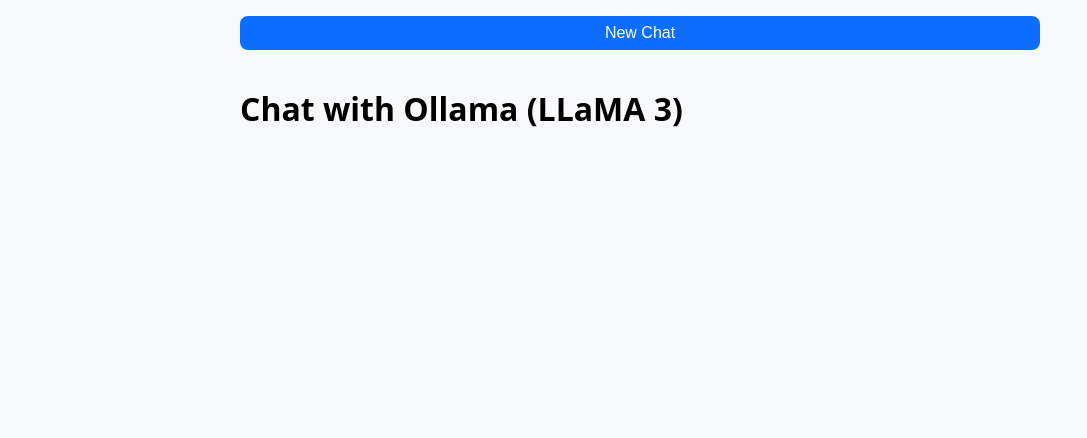
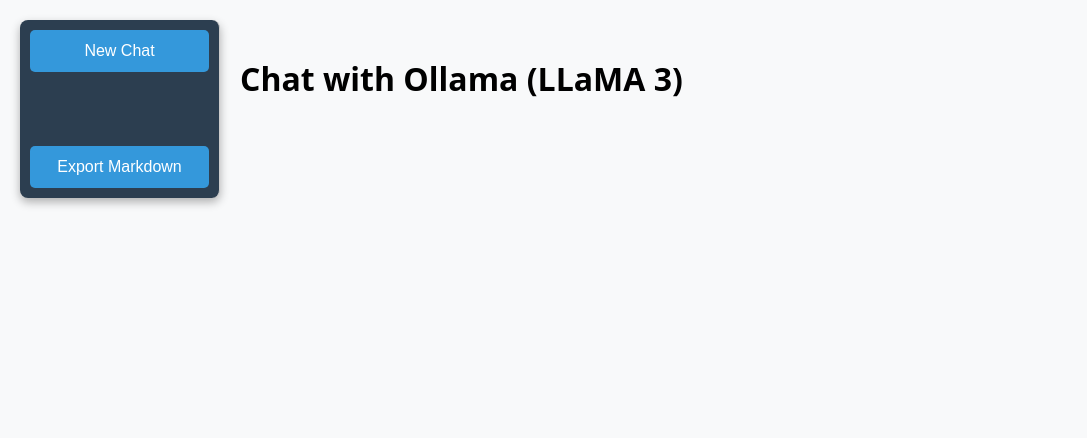
Before and after one commit to stela2502/flask_ollama_web, a Flask app: page / in a window 1280 px wide. Shown: the top 438 px of the page, without its empty margins (0-1087 px from the left). Run offline with Flask 3, Linux system fonts and the light colour scheme; some libraries are stand-ins or nearby versions.

Commit message:
Added floating sidebar.

```diff
--- a/flask_ollama_web/routes.py
+++ b/flask_ollama_web/routes.py
@@ -45,3 +45,31 @@
 def new_chat():
     session["chat_history"] = []  # Clear stored chat
     return redirect(url_for('index'))
+
+
+@app.route('/export_markdown', methods=['GET'])
+def export_markdown():
+    chat_history = session.get("chat_history", [])
+
+    # Convert chat history to markdown string
+    md_lines = []
+    for message in chat_history:
+        role = message.get("role", "unknown")
+        content = message.get("raw") or message.get("content") or ""
+        if role == "user":
+            md_lines.append(f"### User:\n{content}\n")
+        elif role == "assistant":
+            md_lines.append(f"### Assistant:\n{content}\n")
+        else:
+            md_lines.append(f"### {role.capitalize()}:\n{content}\n")
+
+    md_text = "\n---\n".join(md_lines)
+
+    # Send as downloadable markdown file
+    return Response(
+        md_text,
+        mimetype="text/markdown",
+        headers={
+            "Content-Disposition": "attachment; filename=chat_export.md"
+        }
+    )
--- a/flask_ollama_web/templates/index.html
+++ b/flask_ollama_web/templates/index.html
@@ -82,6 +82,36 @@
             margin-bottom: 1rem;
         }
 
+        #sidebar {
+              position: fixed;       /* Fix to viewport */
+              top: 20px;          /* 20px from bottom */
+              left: 20px;            /* 20px from left */
+              width: 220px;
+              background: #2c3e50;
+              color: white;
+              padding: 20px;
+              box-sizing: border-box;
+              border-radius: 8px;
+              box-shadow: 0 4px 10px rgba(0,0,0,0.3);
+              display: flex;
+              flex-direction: column;
+              gap: 15px;
+              z-index: 1000;         /* Make sure it’s above other content */
+          }
+
+          #sidebar button {
+            background: #3498db;
+            border: none;
+            color: white;
+            padding: 12px;
+            font-size: 16px;
+            cursor: pointer;
+            border-radius: 5px;
+            transition: background 0.3s ease;
+          }
+          #sidebar button:hover {
+            background: #2980b9;
+          }
     </style>
     <script>
 
@@ -146,8 +176,15 @@
     </script>
 </head>
 <body>
+    <div id="sidebar" style="width: 200px; float: left; padding: 10px; border-right: 1px solid #ccc;">
+      <button onclick="window.location.href='/new_chat'">New Chat</button><br><br>
+      <button onclick="window.location.href='/export_markdown'">Export Markdown</button>
+    </div>
+
+    <div id="main-content" style="margin-left: 220px; padding: 10px;">
+      <!-- Your chat UI here -->
+    </div>
     <div class="container">
-        <button onclick="window.location.href='/new_chat'" class="new-chat-btn">New Chat</button>
         <h1>Chat with Ollama (LLaMA 3)</h1>
 
         <div class="chat-box">
```
